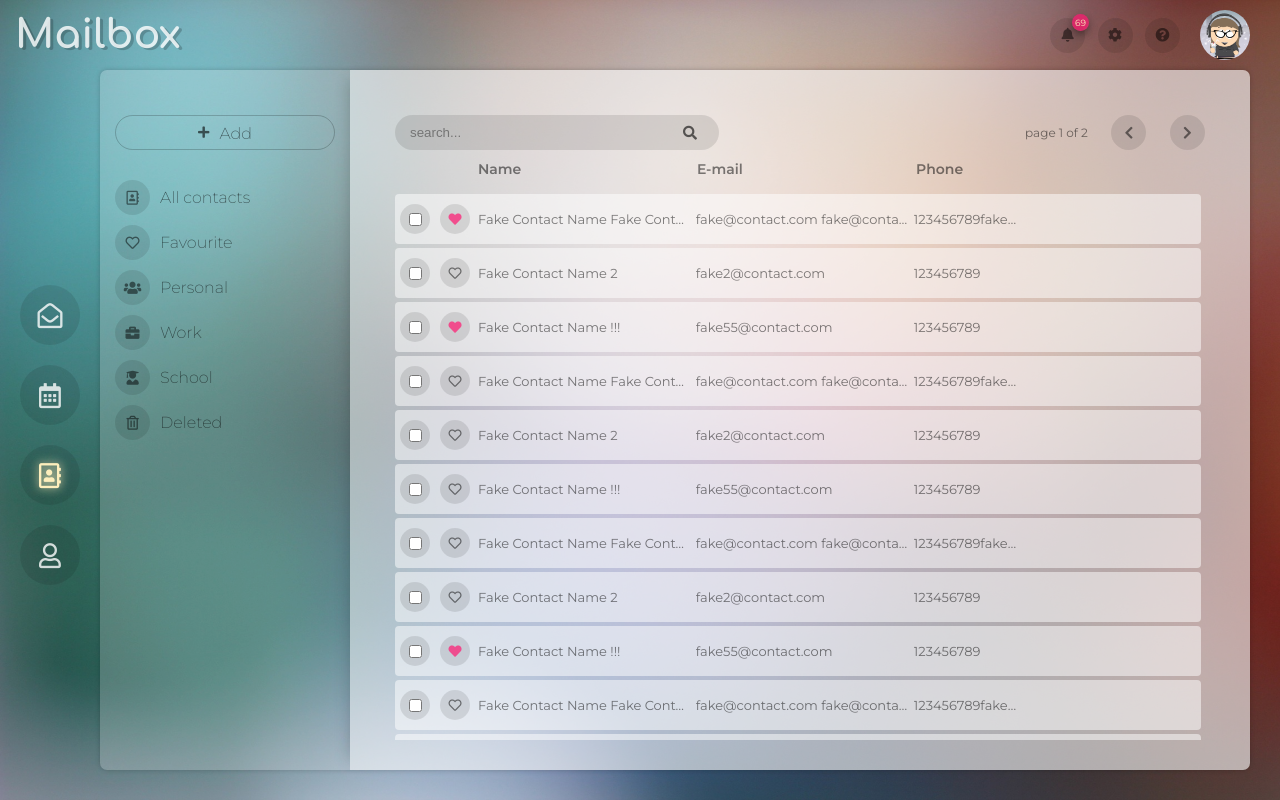
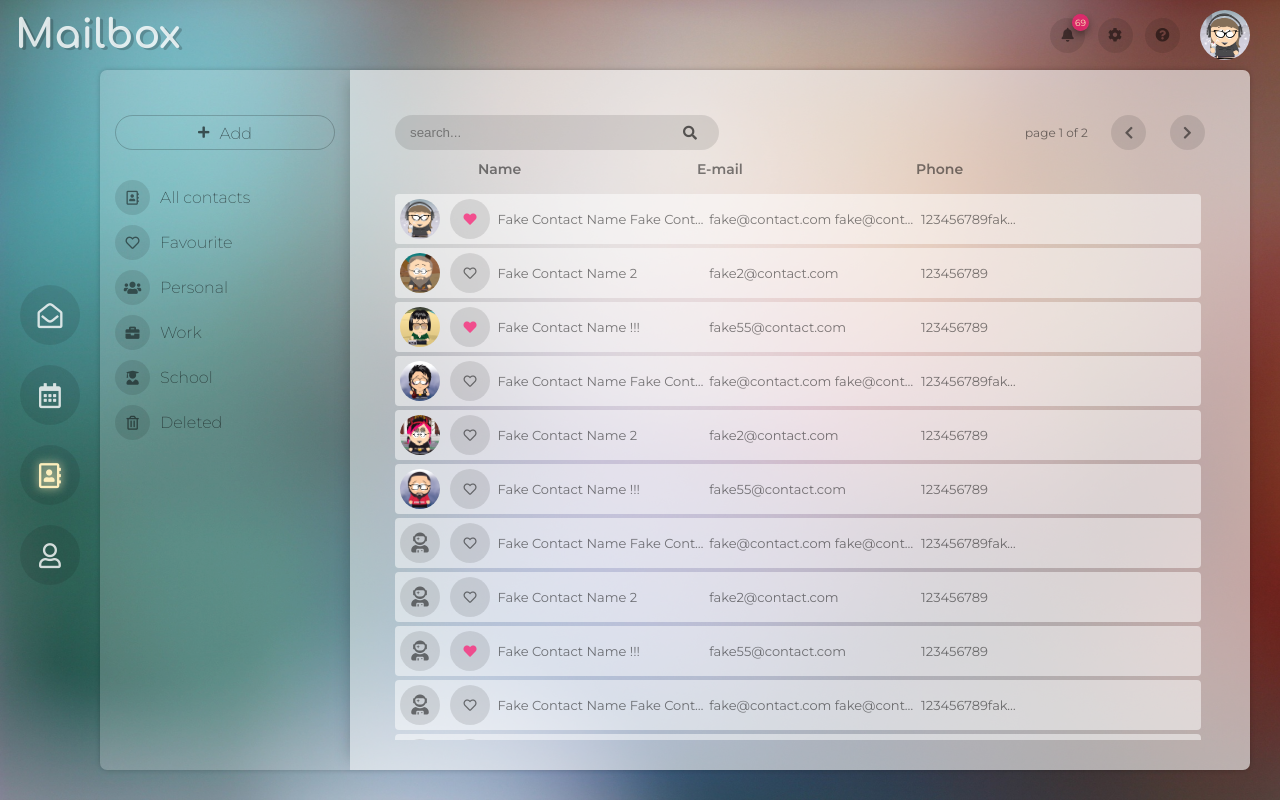
Before and after one commit to joannaSkowron/mailing_app, a React (Create React App) app: page /addressbook/1 in a window 1280 px wide. Built offline with nearby package versions, Linux system fonts and the light colour scheme.

Commit message:
Updates in AddressbookList CSS & avatars

```diff
--- a/src/components/AddressbookListTools.js
+++ b/src/components/AddressbookListTools.js
@@ -11,22 +11,17 @@ const AddressbookListTools = (props) => {
   return (
     <>
       <div className="addressbook-list-tools-container">
-        <Link to={`/email/compose/new?id=${id}&responsetype=reply`}>
-          <div className="addressbook-list-tools" title="Compose e-mail">
-            <i className="far fa-envelope"></i>
-          </div>
+
+        <Link to={`/email/compose/new?id=${id}&responsetype=reply`} className="addressbook-list-tools" title="Compose e-mail">
+          <i className="far fa-envelope"></i>
         </Link>
 
-        <Link to={`/email/compose/new?id=${id}&responsetype=replyall`}>
-          <div className="addressbook-list-tools" title="Edit">
-            <i className="far fa-edit"></i>
-          </div>
+        <Link to={`/email/compose/new?id=${id}&responsetype=replyall`} className="addressbook-list-tools" title="Edit">
+          <i className="far fa-edit"></i>
         </Link>
 
-        <Link to={`/email/compose/new?id=${id}&responsetype=forward`}>
-          <div className="addressbook-list-tools" title="Delete">
-            <i className="far fa-trash-alt"></i>
-          </div>
+        <Link to={`/email/compose/new?id=${id}&responsetype=forward`} className="addressbook-list-tools" title="Delete">
+          <i className="far fa-trash-alt"></i>
         </Link>
 
       </div>
--- a/src/content/addressbook/AddressbookList.js
+++ b/src/content/addressbook/AddressbookList.js
@@ -5,6 +5,12 @@ import Pager from '../../components/Pager';
 import Spinner from '../../components/Spinner';
 import AddressbookListTools from '../../components/AddressbookListTools';
 import '../../styles/addressbook/AddressbookList.css';
+import avatar1 from '../../images/avatar1.png';
+import avatar2 from '../../images/avatar2.png';
+import avatar3 from '../../images/avatar3.png';
+import avatar4 from '../../images/avatar4.png';
+import avatar5 from '../../images/avatar5.png';
+import avatar6 from '../../images/avatar6.png';
 
 
 class AddressbookList extends Component {
@@ -17,6 +23,7 @@ class AddressbookList extends Component {
       data: [
         {
           id: 1,
+          avatar: avatar1,
           isFavourite: true,
           name: 'Fake Contact Name Fake Contact Name Fake Contact Name Fake Contact Name Fake Contact Name',
           email: 'fake@contact.com fake@contact.com fake@contact.com fake@contact.comfake@contact.com',
@@ -25,6 +32,7 @@ class AddressbookList extends Component {
         },
         {
           id: 2,
+          avatar: avatar2,
           isFavourite: false,
           name: 'Fake Contact Name 2',
           email: 'fake2@contact.com',
@@ -33,6 +41,7 @@ class AddressbookList extends Component {
         },
         {
           id: 3,
+          avatar: avatar3,
           isFavourite: true,
           name: 'Fake Contact Name !!!',
           email: 'fake55@contact.com',
@@ -41,6 +50,7 @@ class AddressbookList extends Component {
         },
         {
           id: 4,
+          avatar: avatar4,
           isFavourite: false,
           name: 'Fake Contact Name Fake Contact Name Fake Contact Name Fake Contact Name Fake Contact Name',
           email: 'fake@contact.com fake@contact.com fake@contact.com fake@contact.comfake@contact.com',
@@ -49,6 +59,7 @@ class AddressbookList extends Component {
         },
         {
           id: 5,
+          avatar: avatar5,
           isFavourite: false,
           name: 'Fake Contact Name 2',
           email: 'fake2@contact.com',
@@ -57,6 +68,7 @@ class AddressbookList extends Component {
         },
         {
           id: 6,
+          avatar: avatar6,
           isFavourite: false,
           name: 'Fake Contact Name !!!',
           email: 'fake55@contact.com',
@@ -65,6 +77,7 @@ class AddressbookList extends Component {
         },
         {
           id: 7,
+          avatar: null,
           isFavourite: false,
           name: 'Fake Contact Name Fake Contact Name Fake Contact Name Fake Contact Name Fake Contact Name',
           email: 'fake@contact.com fake@contact.com fake@contact.com fake@contact.comfake@contact.com',
@@ -73,6 +86,7 @@ class AddressbookList extends Component {
         },
         {
           id: 8,
+          avatar: null,
           isFavourite: false,
           name: 'Fake Contact Name 2',
           email: 'fake2@contact.com',
@@ -81,6 +95,7 @@ class AddressbookList extends Component {
         },
         {
           id: 9,
+          avatar: null,
           isFavourite: true,
           name: 'Fake Contact Name !!!',
           email: 'fake55@contact.com',
@@ -89,6 +104,7 @@ class AddressbookList extends Component {
         },
         {
           id: 10,
+          avatar: null,
           isFavourite: false,
           name: 'Fake Contact Name Fake Contact Name Fake Contact Name Fake Contact Name Fake Contact Name',
           email: 'fake@contact.com fake@contact.com fake@contact.com fake@contact.comfake@contact.com',
@@ -97,6 +113,7 @@ class AddressbookList extends Component {
         },
         {
           id: 11,
+          avatar: null,
           isFavourite: false,
           name: 'Fake Contact Name 2',
           email: 'fake2@contact.com',
@@ -105,6 +122,7 @@ class AddressbookList extends Component {
         },
         {
           id: 12,
+          avatar: null,
           isFavourite: false,
           name: 'Fake Contact Name !!!',
           email: 'fake55@contact.com',
@@ -113,6 +131,7 @@ class AddressbookList extends Component {
         },
         {
           id: 13,
+          avatar: null,
           isFavourite: false,
           name: 'Fake Contact Name Fake Contact Name Fake Contact Name Fake Contact Name Fake Contact Name',
           email: 'fake@contact.com fake@contact.com fake@contact.com fake@contact.comfake@contact.com',
@@ -121,6 +140,7 @@ class AddressbookList extends Component {
         },
         {
           id: 14,
+          avatar: null,
           isFavourite: false,
           name: 'Fake Contact Name 2',
           email: 'fake2@contact.com',
@@ -129,6 +149,7 @@ class AddressbookList extends Component {
         },
         {
           id: 15,
+          avatar: null,
           isFavourite: false,
           name: 'Fake Contact Name !!!',
           email: 'fake55@contact.com',
@@ -154,13 +175,16 @@ class AddressbookList extends Component {
   renderTable() {
     const currentFolder = this.props.match.params.folder;
     const { data } = this.state;
+
     if (data === null) return;
 
     const addressbookTable = data.map(item => (
       <div className='addressbook-table-row' key={item.id}>
-        <div className="addressbook-table-item addressbook-table-checkbox">
+        <div className="addressbook-table-item addressbook-table-avatar">
           <div className="addressbook-table-cell">
-            <input type="checkbox" name="" id="" />
+            {item.avatar ?
+              <img src={item.avatar} alt="Contact avatar" />
+              : <i className="fas fa-user-astronaut"></i>}
           </div>
         </div>
         <div className="addressbook-table-item addressbook-table-favourite">
--- a/src/styles/addressbook/AddressbookList.css
+++ b/src/styles/addressbook/AddressbookList.css
@@ -26,7 +26,7 @@
   display: flex;
   height: 50px;
   font-size: 13px;
-  padding: 8px 3px;
+  padding: 5px 2.5px;
 }
 
 .addressbook-table-header-name,
@@ -44,15 +44,13 @@
   width: 15%;
 }
 
-.addressbook-table-checkbox,
+.addressbook-table-avatar,
 .addressbook-table-favourite {
-  width: 40px;
+  width: 50px;
+  display: flex;
+  justify-content: center;
+  align-items: center;
   padding: 10px 5px;
-}
-
-.addressbook-table-container a {
-  text-decoration: none;
-  cursor: pointer;
 }
 
 .addressbook-table-row {
@@ -70,10 +68,10 @@
   background-color: var(--color1-02);
 }
 
-.addressbook-table-row a {
+.addressbook-table-row > a {
   display: flex;
   flex-grow: 0;
-  width: calc(100% - 80px);
+  width: calc(100% - 100px);
   color: var(--color2-05);
 }
 
@@ -82,10 +80,11 @@
   white-space: nowrap;
   overflow: hidden;
   width: 100%;
-  line-height: 34px;
+  height: 40px;
+  line-height: 40px;
 }
 
-.addressbook-table-checkbox .addressbook-table-cell,
+.addressbook-table-avatar .addressbook-table-cell,
 .addressbook-table-favourite .addressbook-table-cell {
   display: flex;
   justify-content: center;
@@ -110,6 +109,23 @@
   color: var(--color5);
 }
 
+.addressbook-table-avatar {
+  font-size: 20px;
+  transition: all 0.3s ease 0s;
+}
+
+.addressbook-table-avatar img {
+  width: 100%;
+  height: 100%;
+  background-size: cover;
+}
+
+.addressbook-table-avatar:hover > .addressbook-table-cell {
+  box-shadow: 0px 8px 15px var(--color2-02);
+  transform: scale(1.7) translate(20%, 20%);
+  z-index: 1;
+}
+
 .addressbook-table-tools {
   display: none;
   position: absolute;
@@ -117,7 +133,7 @@
   right: 0;
   justify-content: center;
   align-items: center;
-  padding: 4px;
+
 }
 
 .addressbook-table-row:hover > .addressbook-table-tools {
--- a/src/styles/components/AddressbookListTools.css
+++ b/src/styles/components/AddressbookListTools.css
@@ -5,15 +5,13 @@
 
 .addressbook-list-tools-container {
   align-self: flex-end;
+  height: 100%;
   display: flex;
   justify-content: space-between;
+  align-items: center;
   flex-direction: row;
-  /* width: 110px; */
+  padding-right: 5px;
   animation: opacity 500ms;
-}
-
-.addressbook-list-tools-container a {
-  text-decoration: none;
 }
 
 .addressbook-list-tools {
@@ -23,19 +21,17 @@
   height: 35px;
   width: 35px;
   margin-left: 5px;
-  cursor: pointer;
   background: transparent;
   border-radius: 50%;
   border: none;
   background-color: var(--color2-01);
   font-size: 14px;
-  transition: .2s ease;
   color: var(--color2-05);
   outline: none;
+  transition: .2s ease;
 }
 
 .addressbook-list-tools:hover {
-  cursor: pointer;
  color: var(--color4);
  text-shadow: 0px 0px 10px var(--color4);
  transition: all 0.3s ease 0s;
--- a/src/styles/components/EmailViewTools.css
+++ b/src/styles/components/EmailViewTools.css
@@ -20,7 +20,6 @@
   height: 35px;
   width: 35px;
   margin-left: 5px;
-  cursor: pointer;
   background: transparent;
   border-radius: 50%;
   border: none;
@@ -31,12 +30,7 @@
   outline: none;
 }
 
-.email-view-tools-container a {
-  text-decoration: none;
-}
-
 .email-view-tools:hover {
- cursor: pointer;
  color: var(--color4);
  text-shadow: 0px 0px 10px var(--color4);
  transition: .2s ease;
--- a/src/styles/layout/header/PictureEditor.css
+++ b/src/styles/layout/header/PictureEditor.css
@@ -5,7 +5,7 @@
 
    .picture-editor-page-container {
      z-index: 1;
-     position: absolute;
+     position: fixed;
      top: 0;
      left: 0;
      width: 100%;
@@ -20,7 +20,7 @@
 
    .picture-editor-container {
      z-index: 2;
-     position: absolute;
+     position: fixed;
      top: 50%;
      left: 50%;
      transform: translate(-50%, -50%);
@@ -53,7 +53,7 @@
       align-content: space-between;
    }
 
-   .picture-editor-selector-item {
+   .picture-editor-selector-img {
       width: 80px;
       height: 80px;
       border-radius: 50%;
@@ -63,38 +63,14 @@
       transition: all 0.3s ease 0s;
    }
 
-   .picture-editor-selector-item:hover {
+   .picture-editor-selector-img:hover {
     transform: scale(1.1);
   }
 
-   .picture-editor-selector-item.active {
+   .picture-editor-selector-img.active {
     transform: scale(1.1);
     box-shadow: 0px 0px 0px 7px var(--color2-02), 0px 10px 12px 0px var(--color2-04);
     transition: all 0.3s ease 0s;
-   }
-
-   .picture-editor-selector-item:nth-of-type(1) {
-    background-image: url('../../../images/avatar1.png');
-   }
-
-   .picture-editor-selector-item:nth-of-type(2) {
-    background-image: url('../../../images/avatar2.png');
-   }
-
-   .picture-editor-selector-item:nth-of-type(3) {
-    background-image: url('../../../images/avatar3.png');
-   }
-
-   .picture-editor-selector-item:nth-of-type(4) {
-    background-image: url('../../../images/avatar4.png');
-   }
-
-   .picture-editor-selector-item:nth-of-type(5) {
-    background-image: url('../../../images/avatar5.png');
-   }
-
-   .picture-editor-selector-item:nth-of-type(6) {
-    background-image: url('../../../images/avatar6.png');
    }
 
    .picture-editor-buttons {
--- a/src/styles/layout/index.css
+++ b/src/styles/layout/index.css
@@ -16,6 +16,11 @@ body {
   -webkit-font-smoothing: antialiased;
   -moz-osx-font-smoothing: grayscale;
   font-size: 14px;
+}
+
+body a {
+  text-decoration: none;
+  cursor: pointer;
 }
 
 :root {
```
Also changed, not shown: src/layout/header/PictureEditor.js (+25 -6 lines).
